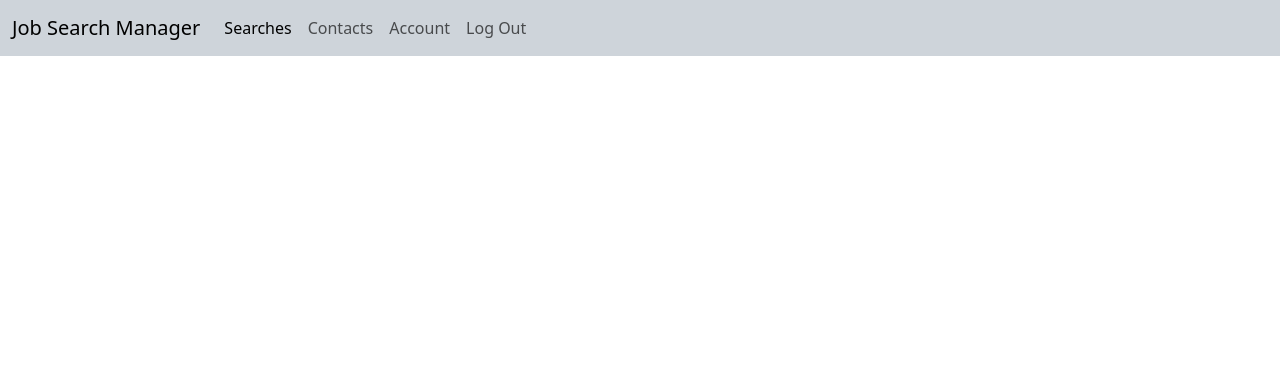
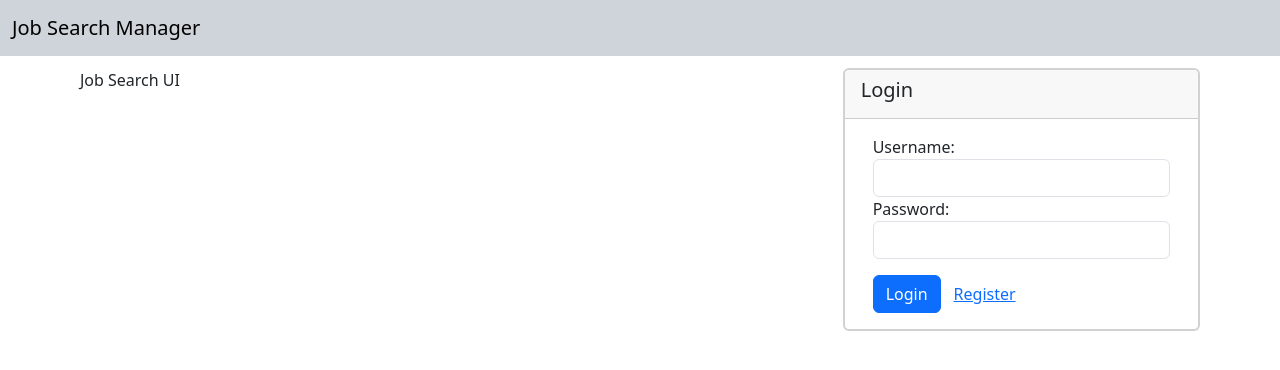
Before and after one commit to billmil235/jobsearchui, an Angular app: page /logout in a window 1280 px wide. Before the commit this address led to /. Shown: the top 370 px of the page. Built offline with nearby package versions, Linux system fonts and the light colour scheme; sample sign-in values are in the browser's storage.

Commit message:
Fix routes / logogg

```diff
--- a/src/app/Components/Users/login-component/login.component.html
+++ b/src/app/Components/Users/login-component/login.component.html
@@ -22,7 +22,7 @@
               <label for="password">Password:</label>
             </div>
             <div class="col-12">
-              <input class="form-control" id="password" type="text" formControlName="password">
+              <input class="form-control" id="password" type="password" formControlName="password">
             </div>
           </div>
           <div class="row">
--- a/src/app/Components/nav-bar/nav-bar.component.html
+++ b/src/app/Components/nav-bar/nav-bar.component.html
@@ -13,7 +13,7 @@
           <a class="nav-link" href="#">Account</a>
         </li>
         <li>
-          <a class="nav-link" href="#">Log Out</a>
+          <a class="nav-link" href="/logout">Log Out</a>
         </li>
       </ul>
     </div>
--- a/src/app/app.routes.ts
+++ b/src/app/app.routes.ts
@@ -6,7 +6,13 @@ import {JobSearchComponent} from './Components/Search/job-search/job-search.comp
 
 export const routes: Routes = [
   {
+    path: '', redirectTo: '/jobsearch', pathMatch: 'full',
+  },
+  {
     path: '', redirectTo: '/login', pathMatch: 'full'
+  },
+  {
+    path: 'logout', component: LoginComponent,
   },
   {
     path: 'login', component: LoginComponent
```
